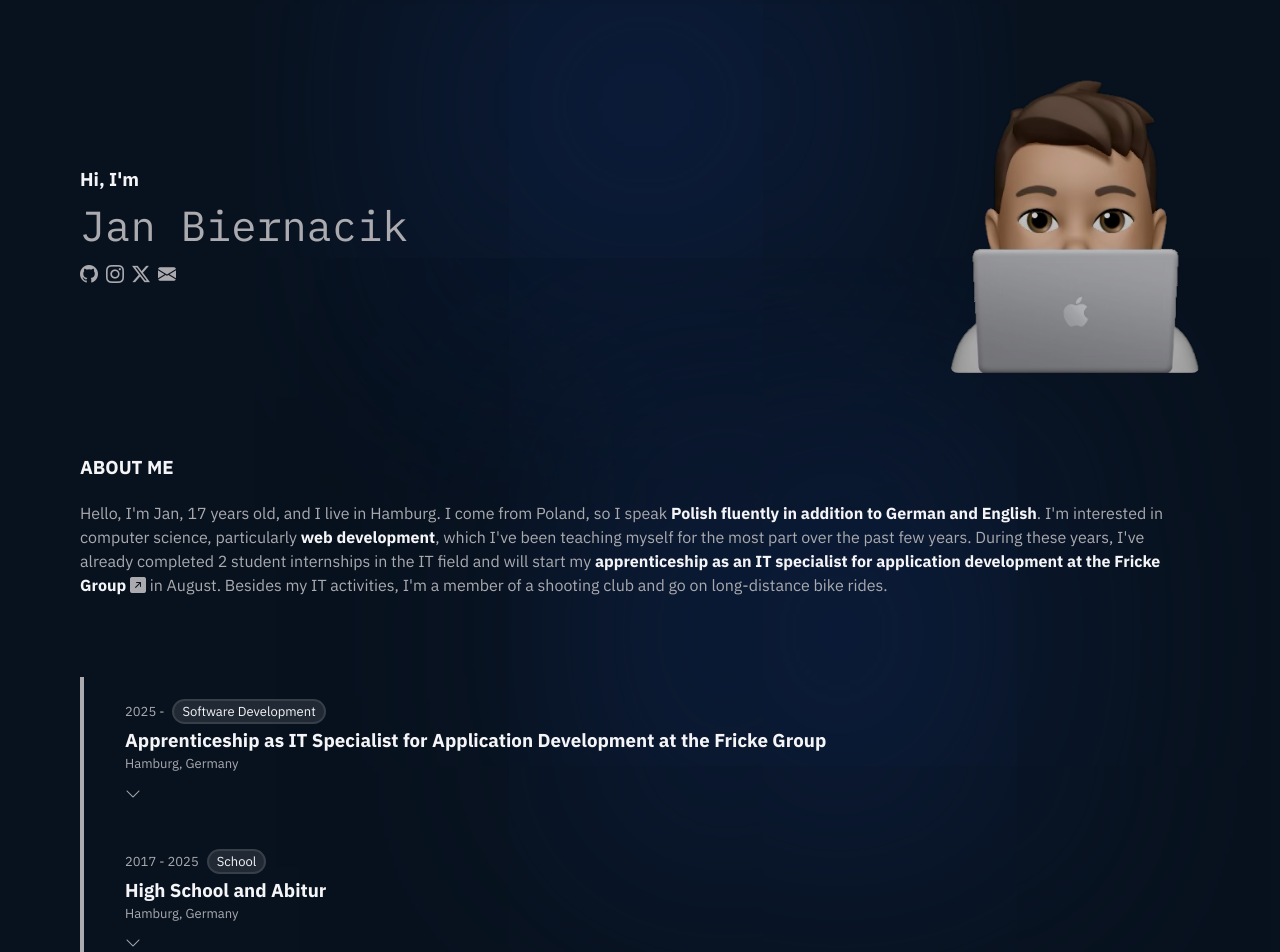
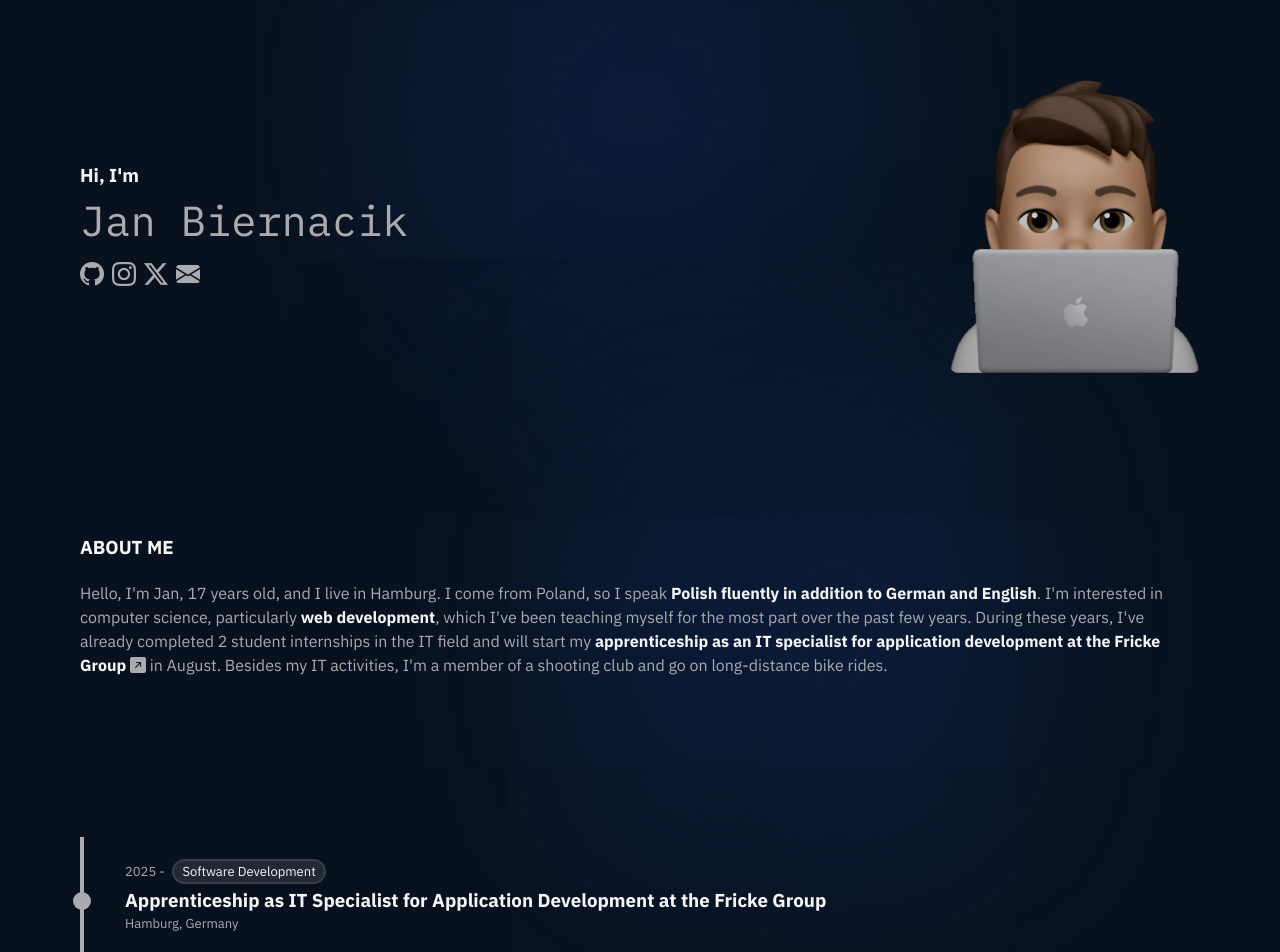
Before and after one commit to JBNCK/janbiernacik.com, a React (Vite) app: page / in a window 1280 px wide. Shown: the top 952 px of the page. Built offline with nearby package versions, Linux system fonts and the light colour scheme; no server answers.

Commit message:
Fat ass ui

```diff
--- a/src/Footer/Footer.jsx
+++ b/src/Footer/Footer.jsx
@@ -13,6 +13,7 @@ function Footer() {
         <div className="main-section">
             <a className="bold link block" href="https://github.com/JBNCK/janbiernacik.com">{sourceCodeLink}</a>
             <Link className="bold link" to="/privacy">{privacyName}</Link>
+            <p>(c) 2025 Jan Biernacik</p>
         </div>
     );
 }
--- a/src/HomePageBanner/HomePageBanner.css
+++ b/src/HomePageBanner/HomePageBanner.css
@@ -36,7 +36,7 @@ p {
 }
 
 .social-icon {
-    font-size: large;
+    font-size: x-large;
 }
 
 .social-icon-link {
--- a/src/Timeline/Timeline.css
+++ b/src/Timeline/Timeline.css
@@ -9,31 +9,29 @@
 }
 
 .timeline-item {
-    margin-left: var(--spacing-small);
     padding: var(--spacing-small);
-    border: solid 1px transparent;
-    transition: all .25s ease-out;
+    border-radius: 8px;
+    padding: var(--spacing-small);
+    cursor: default;
+    margin: var(--spacing) 0 var(--spacing) var(--spacing-small);
+    transition: all .25s;
+    border: 1px solid transparent;
 }
 
 .timeline-item:hover {
+    border: solid 1px transparent;
     background: var(--frosted-glass-1);
     border: 1px solid var(--frosted-glass-2);
-    border-radius: 8px;
-    padding: var(--spacing) var(--spacing-small);
-    cursor: default;
-    margin: var(--spacing-small) 0 var(--spacing-small) var(--spacing-small);
 }
 
-.timeline-item:hover .timeline-item-desc-wrapper {
-    display: block;
-    visibility: visible;
-    opacity: 1;
-}
-
-.timeline-item:hover .timeline-expand {
-    opacity: 0;
-    visibility: hidden;
-    display: none;
+.timeline-dot {
+    height: 18px;
+    width: 18px;
+    position: absolute;
+    transform: translateX(-50%) translateY(34px);
+    border-radius: 50%;
+    margin-left: -43px;
+    background: var(--text-paragraph);
 }
 
 .timeline-item-name, .timeline-item-date, .timeline-item-desc, .timeline-item-loc {
@@ -63,19 +61,16 @@
 }
 
 .timeline-item-desc-wrapper {
-    display: none;
-    visibility: hidden;
-    opacity: 0;
-    transition: all .25s;
     height: fit-content;
     margin-top: var(--spacing-small);
-}
-
-.timeline-expand {
-    transition: all .25s;
-    margin-top: 8px;
 }
 
 .timeline-item-header {
     margin-bottom: 4px;
 }
+
+@media screen and (max-width: 800px) {
+    .timeline-dot {
+        margin-left: -33px;
+    }
+}
--- a/src/Timeline/Timeline.jsx
+++ b/src/Timeline/Timeline.jsx
@@ -64,11 +64,11 @@ function Timeline() {
             <div id='timeline'>
                 {timelineItems.map(item => (
                     <div key={item.id} className='timeline-item'>
+                        <div className='timeline-dot'></div>
                         <div className='timeline-item-header'><a className='timeline-item-date'>{item.date}</a><a className='timeline-item-type'>{item.type}</a></div>
                         <h3 className='timeline-item-name'>{item.name}</h3>
                         <p className='timeline-item-loc'>{item.loc}</p>
                         <div className='timeline-item-desc-wrapper'><p className='timeline-item-desc'>{item.desc}</p></div>
-                        <div className='timeline-expand'><i className="bi bi-chevron-down"></i></div>
                     </div>
                 ))}
             </div>
--- a/src/index.css
+++ b/src/index.css
@@ -57,7 +57,7 @@ ul {
 }
 
 .main-section {
-    margin: var(--spacing-large) auto;
+    margin: var(--spacing-extra-large) auto;
     max-width: 1200px;
     padding: 0 var(--spacing);
 }
```
